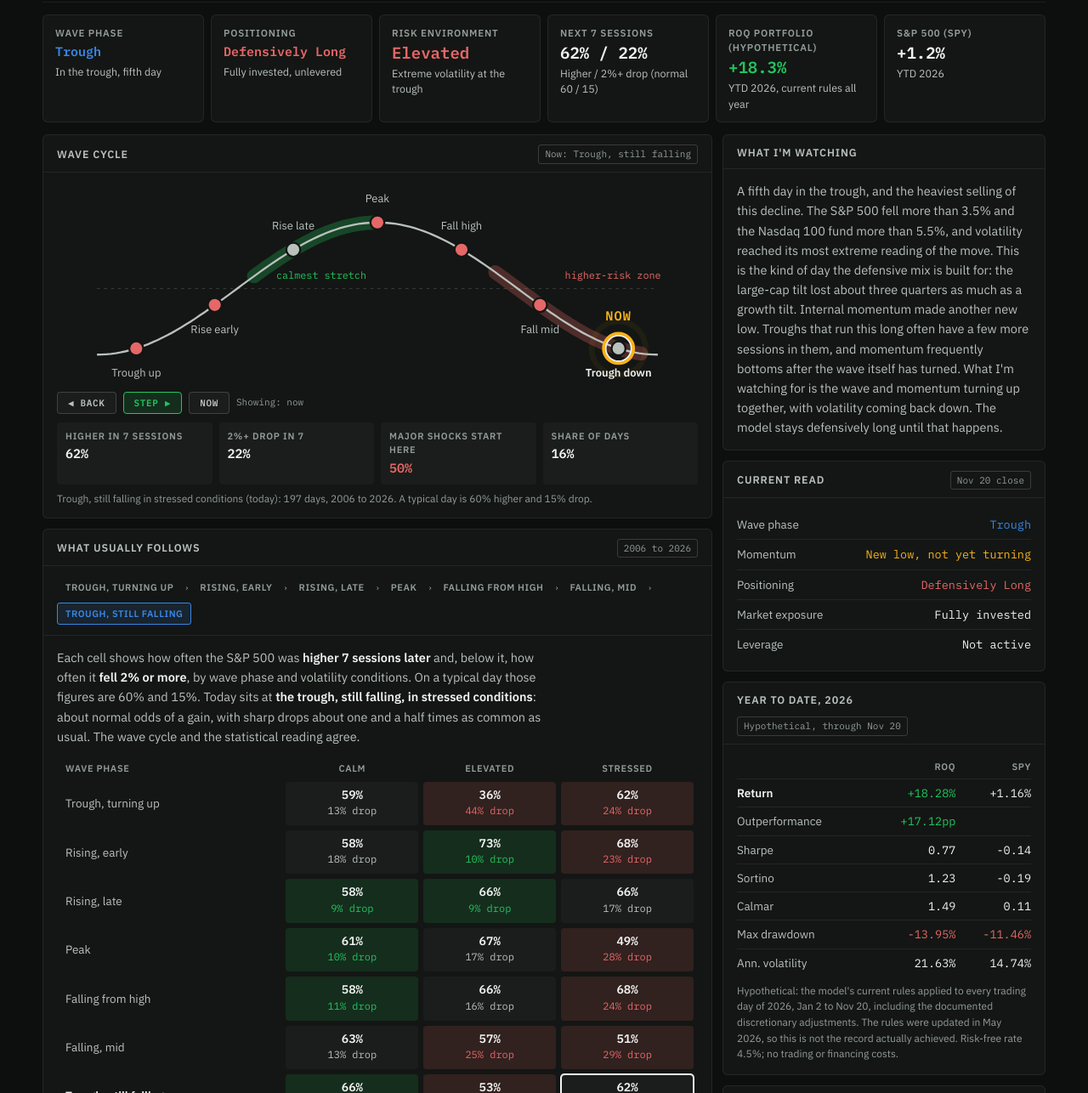
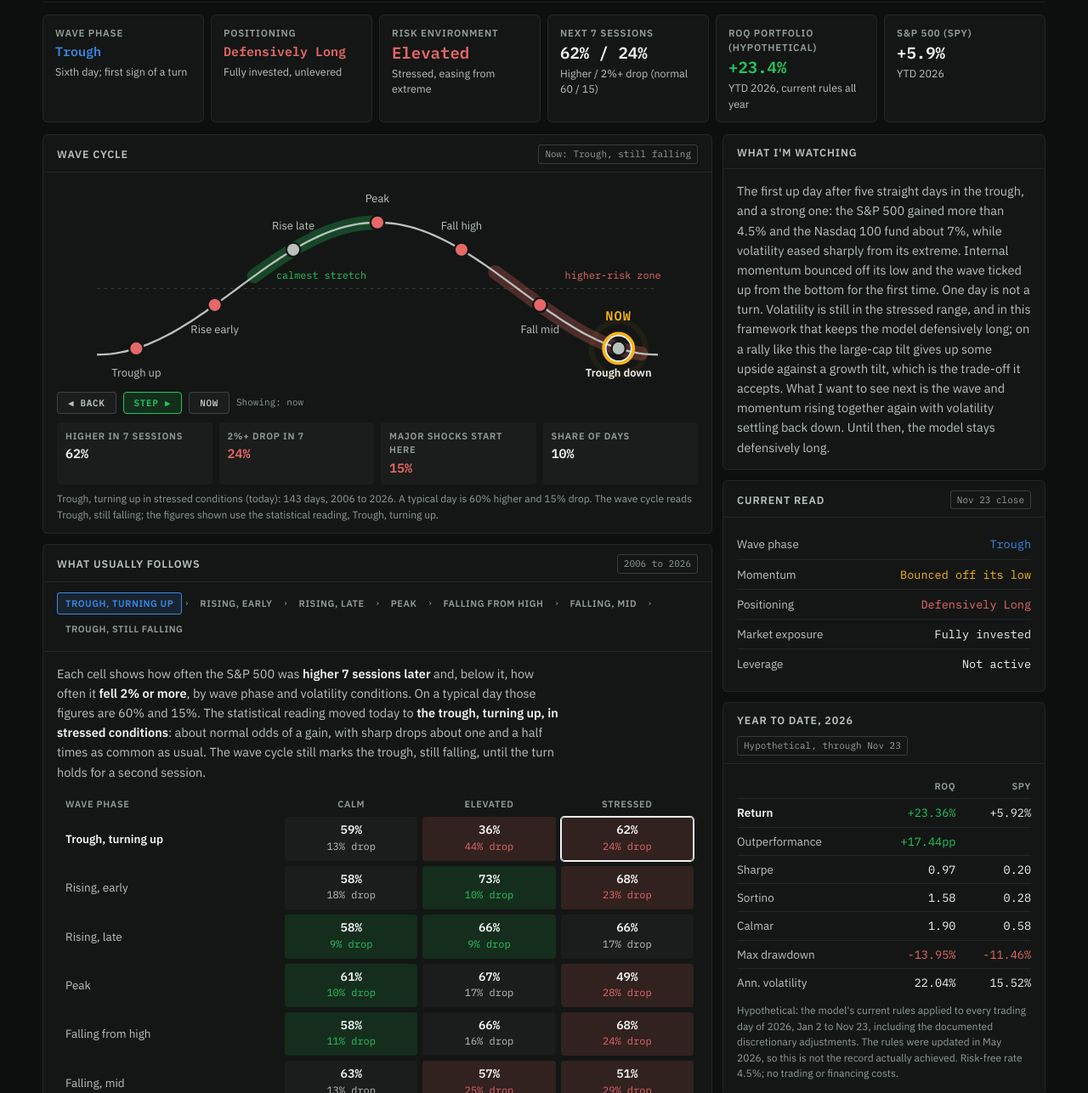
Before and after one commit to phillips123456/roq-wave-monitor, a plain HTML site: page index.html in a window 1280 px wide. Shown: the part 55-1341 px from the top of the page at 85% size. Drawn offline with Linux system fonts and the light colour scheme.

Commit message:
Nov 23 EOD update (scheduled run's push failed; pushed manually)
Co-Authored-By: Claude Opus 5.5 <noreply@anthropic.com>
Claude-Session: https://claude.ai/code/session_01Vyk4cgouaMZLbvUgvKckax

```diff
--- a/index.html
+++ b/index.html
@@ -206,18 +206,18 @@ table.map{border-collapse:separate;border-spacing:4px;width:100%;min-width:520px
   <div style="display:flex;align-items:center;gap:8px;flex-wrap:wrap">
     <span class="pill bc"><span class="dot"></span>Trough</span>
     <span class="pill def"><span class="dot"></span>Defensively Long</span>
-    <span class="pill" style="color:var(--warn);border-color:var(--warn);background:var(--warn-dim)"><span class="dot"></span>Trough, extreme volatility</span>
-    <span class="as-of">As of Nov 20, 2026 close</span>
+    <span class="pill" style="color:var(--warn);border-color:var(--warn);background:var(--warn-dim)"><span class="dot"></span>Trough, first turn, stressed volatility</span>
+    <span class="as-of">As of Nov 23, 2026 close</span>
   </div>
 </div>
 
 <div class="stat-strip">
-  <div class="chip"><div class="chip-label">Wave phase</div><div class="chip-val b" style="font-size:15px;line-height:1.25">Trough</div><div class="chip-sub">In the trough, fifth day</div></div>
+  <div class="chip"><div class="chip-label">Wave phase</div><div class="chip-val b" style="font-size:15px;line-height:1.25">Trough</div><div class="chip-sub">Sixth day; first sign of a turn</div></div>
   <div class="chip"><div class="chip-label">Positioning</div><div class="chip-val r" style="font-size:15px;line-height:1.25">Defensively Long</div><div class="chip-sub">Fully invested, unlevered</div></div>
-  <div class="chip"><div class="chip-label">Risk environment</div><div class="chip-val r">Elevated</div><div class="chip-sub">Extreme volatility at the trough</div></div>
-  <div class="chip"><div class="chip-label">Next 7 sessions</div><div class="chip-val">62% / 22%</div><div class="chip-sub">Higher / 2%+ drop (normal 60 / 15)</div></div>
-  <div class="chip"><div class="chip-label">ROQ portfolio (hypothetical)</div><div class="chip-val g">+18.3%</div><div class="chip-sub">YTD 2026, current rules all year</div></div>
-  <div class="chip"><div class="chip-label">S&amp;P 500 (SPY)</div><div class="chip-val">+1.2%</div><div class="chip-sub">YTD 2026</div></div>
+  <div class="chip"><div class="chip-label">Risk environment</div><div class="chip-val r">Elevated</div><div class="chip-sub">Stressed, easing from extreme</div></div>
+  <div class="chip"><div class="chip-label">Next 7 sessions</div><div class="chip-val">62% / 24%</div><div class="chip-sub">Higher / 2%+ drop (normal 60 / 15)</div></div>
+  <div class="chip"><div class="chip-label">ROQ portfolio (hypothetical)</div><div class="chip-val g">+23.4%</div><div class="chip-sub">YTD 2026, current rules all year</div></div>
+  <div class="chip"><div class="chip-label">S&amp;P 500 (SPY)</div><div class="chip-val">+5.9%</div><div class="chip-sub">YTD 2026</div></div>
 </div>
 
 <div class="main">
@@ -247,7 +247,7 @@ table.map{border-collapse:separate;border-spacing:4px;width:100%;min-width:520px
     <div class="panel-hdr"><span class="panel-title">What usually follows</span><span class="badge">2006 to 2026</span></div>
     <div class="cycle" id="cycle"></div>
     <div class="panel-body">
-      <p class="lead">Each cell shows how often the S&amp;P 500 was <strong>higher 7 sessions later</strong> and, below it, how often it <strong>fell 2% or more</strong>, by wave phase and volatility conditions. On a typical day those figures are 60% and 15%. Today sits at <strong>the trough, still falling, in stressed conditions</strong>: about normal odds of a gain, with sharp drops about one and a half times as common as usual. The wave cycle and the statistical reading agree.</p>
+      <p class="lead">Each cell shows how often the S&amp;P 500 was <strong>higher 7 sessions later</strong> and, below it, how often it <strong>fell 2% or more</strong>, by wave phase and volatility conditions. On a typical day those figures are 60% and 15%. The statistical reading moved today to <strong>the trough, turning up, in stressed conditions</strong>: about normal odds of a gain, with sharp drops about one and a half times as common as usual. The wave cycle still marks the trough, still falling, until the turn holds for a second session.</p>
       <div class="tbl-wrap" style="margin-top:12px"><table class="map" id="map"></table></div>
       <div class="map-toggle"><span id="mapNote">Showing today's volatility conditions.</span><button id="mapAll" class="step-btn" type="button" aria-expanded="false">Show all</button></div>
       <div class="legend">
@@ -259,7 +259,7 @@ table.map{border-collapse:separate;border-spacing:4px;width:100%;min-width:520px
   </div>
 
   <div class="panel m-third">
-    <div class="panel-hdr"><span class="panel-title">Volatility watch</span><span class="badge">Trough; session 15</span></div>
+    <div class="panel-hdr"><span class="panel-title">Volatility watch</span><span class="badge">Trough; session 16</span></div>
     <div class="panel-body">
       <p class="lead">Major volatility shocks have rarely started at the top of a wave. They tend to begin on the way down: about half began <strong>one to three weeks after the peak zone ended</strong>, a stretch that covers less than a third of trading days. This shows where risk has been concentrated, not a forecast of any single event. The wave left its peak zone on Nov 2. A major volatility shock began on Nov 5, session 4 after the peak zone ended: on the back side of the wave, as this framework describes, though a couple of sessions earlier than the stretch where most have started. Volatility eased slightly on Nov 6 and dropped back to the calm range on Nov 9.</p>
       <div class="timeline" aria-label="Sessions since the peak zone ended">
@@ -269,7 +269,7 @@ table.map{border-collapse:separate;border-spacing:4px;width:100%;min-width:520px
           <div class="tl-seg" style="width:33%;background:#C2504C"></div>
           <div class="tl-seg" style="width:36%;background:#3A4246"></div>
         </div>
-        <div class="tl-now" style="left:64%">now</div>
+        <div class="tl-now" style="left:67%">now</div>
         <div class="tl-tick" style="left:14%">peak ends</div>
         <div class="tl-tick" style="left:31%">+6</div>
         <div class="tl-tick" style="left:64%">+15</div>
@@ -278,9 +278,9 @@ table.map{border-collapse:separate;border-spacing:4px;width:100%;min-width:520px
       <div class="legend" style="margin-top:14px"><span><span class="sw" style="background:#3F78C0"></span>Peak zone</span><span><span class="sw" style="background:#C2504C"></span>Higher-risk stretch, one to three weeks after the peak</span></div>
       <div class="checks">
         <div class="crow"><span class="ck">In the peak zone</span><span class="cv">No, ended Nov 2</span></div>
-        <div class="crow"><span class="ck">Sessions since the peak zone ended</span><span class="cv w">15 (shock began at 4)</span></div>
-        <div class="crow"><span class="ck">Internal momentum rolling over</span><span class="cv no">Yes, new low</span></div>
-        <div class="crow"><span class="ck">Volatility conditions</span><span class="cv no">Stressed, extreme</span></div>
+        <div class="crow"><span class="ck">Sessions since the peak zone ended</span><span class="cv w">16 (shock began at 4)</span></div>
+        <div class="crow"><span class="ck">Internal momentum rolling over</span><span class="cv w">Lower over three sessions, bounced today</span></div>
+        <div class="crow"><span class="ck">Volatility conditions</span><span class="cv no">Stressed, easing</span></div>
       </div>
       <div class="ctitle" style="margin-top:14px">Where major volatility shocks started, by phase</div>
       <div class="bars" id="spikes"></div>
@@ -298,16 +298,16 @@ table.map{border-collapse:separate;border-spacing:4px;width:100%;min-width:520px
   <div class="panel m-second">
     <div class="panel-hdr"><span class="panel-title">What I'm watching</span></div>
     <div class="panel-body">
-      <p class="lead">A fifth day in the trough, and the heaviest selling of this decline. The S&amp;P 500 fell more than 3.5% and the Nasdaq 100 fund more than 5.5%, and volatility reached its most extreme reading of the move. This is the kind of day the defensive mix is built for: the large-cap tilt lost about three quarters as much as a growth tilt. Internal momentum made another new low. Troughs that run this long often have a few more sessions in them, and momentum frequently bottoms after the wave itself has turned. What I'm watching for is the wave and momentum turning up together, with volatility coming back down. The model stays defensively long until that happens.</p>
+      <p class="lead">The first up day after five straight days in the trough, and a strong one: the S&amp;P 500 gained more than 4.5% and the Nasdaq 100 fund about 7%, while volatility eased sharply from its extreme. Internal momentum bounced off its low and the wave ticked up from the bottom for the first time. One day is not a turn. Volatility is still in the stressed range, and in this framework that keeps the model defensively long; on a rally like this the large-cap tilt gives up some upside against a growth tilt, which is the trade-off it accepts. What I want to see next is the wave and momentum rising together again with volatility settling back down. Until then, the model stays defensively long.</p>
     </div>
   </div>
 
   <div class="panel m-4">
-    <div class="panel-hdr"><span class="panel-title">Current read</span><span class="badge">Nov 20 close</span></div>
+    <div class="panel-hdr"><span class="panel-title">Current read</span><span class="badge">Nov 23 close</span></div>
     <div class="panel-body">
       <div class="checks" style="margin-top:0">
         <div class="crow"><span class="ck">Wave phase</span><span class="cv b">Trough</span></div>
-        <div class="crow"><span class="ck">Momentum</span><span class="cv w">New low, not yet turning</span></div>
+        <div class="crow"><span class="ck">Momentum</span><span class="cv w">Bounced off its low</span></div>
         <div class="crow"><span class="ck">Positioning</span><span class="cv r">Defensively Long</span></div>
         <div class="crow"><span class="ck">Market exposure</span><span class="cv">Fully invested</span></div>
         <div class="crow"><span class="ck">Leverage</span><span class="cv">Not active</span></div>
@@ -316,21 +316,21 @@ table.map{border-collapse:separate;border-spacing:4px;width:100%;min-width:520px
   </div>
 
   <div class="panel m-5">
-    <div class="panel-hdr"><span class="panel-title">Year to date, 2026</span><span class="badge">Hypothetical, through Nov 20</span></div>
+    <div class="panel-hdr"><span class="panel-title">Year to date, 2026</span><span class="badge">Hypothetical, through Nov 23</span></div>
     <div class="panel-body">
       <table class="perf">
         <thead><tr><th></th><th>ROQ</th><th>SPY</th></tr></thead>
         <tbody>
-          <tr class="live"><td>Return</td><td class="g">+18.28%</td><td>+1.16%</td></tr>
-          <tr><td>Outperformance</td><td class="g">+17.12pp</td><td></td></tr>
-          <tr><td>Sharpe</td><td>0.77</td><td>-0.14</td></tr>
-          <tr><td>Sortino</td><td>1.23</td><td>-0.19</td></tr>
-          <tr><td>Calmar</td><td>1.49</td><td>0.11</td></tr>
+          <tr class="live"><td>Return</td><td class="g">+23.36%</td><td>+5.92%</td></tr>
+          <tr><td>Outperformance</td><td class="g">+17.44pp</td><td></td></tr>
+          <tr><td>Sharpe</td><td>0.97</td><td>0.20</td></tr>
+          <tr><td>Sortino</td><td>1.58</td><td>0.28</td></tr>
+          <tr><td>Calmar</td><td>1.90</td><td>0.58</td></tr>
           <tr><td>Max drawdown</td><td class="r">-13.95%</td><td class="r">-11.46%</td></tr>
-          <tr><td>Ann. volatility</td><td>21.63%</td><td>14.74%</td></tr>
+          <tr><td>Ann. volatility</td><td>22.04%</td><td>15.52%</td></tr>
         </tbody>
       </table>
-      <p class="note">Hypothetical: the model's current rules applied to every trading day of 2026, Jan 2 to Nov 20, including the documented discretionary adjustments. The rules were updated in May 2026, so this is not the record actually achieved. Risk-free rate 4.5%; no trading or financing costs.</p>
+      <p class="note">Hypothetical: the model's current rules applied to every trading day of 2026, Jan 2 to Nov 23, including the documented discretionary adjustments. The rules were updated in May 2026, so this is not the record actually achieved. Risk-free rate 4.5%; no trading or financing costs.</p>
     </div>
   </div>
 
@@ -372,7 +372,7 @@ table.map{border-collapse:separate;border-spacing:4px;width:100%;min-width:520px
 
 <script>
 const PHASES=['Trough, turning up','Rising, early','Rising, late','Peak','Falling from high','Falling, mid','Trough, still falling'];
-const NOW_PHASE=6, NOW_VOL=2; // statistical phase: drives the table, bars and readout odds
+const NOW_PHASE=0, NOW_VOL=2; // statistical phase: drives the table, bars and readout odds
 const CYCLE_PHASE=6; // forward-only cycle position (display only): drives the arc marker
 // [up%, drop>=2% %, n] per volatility condition: calm, elevated, stressed
 const MAP=[
```
